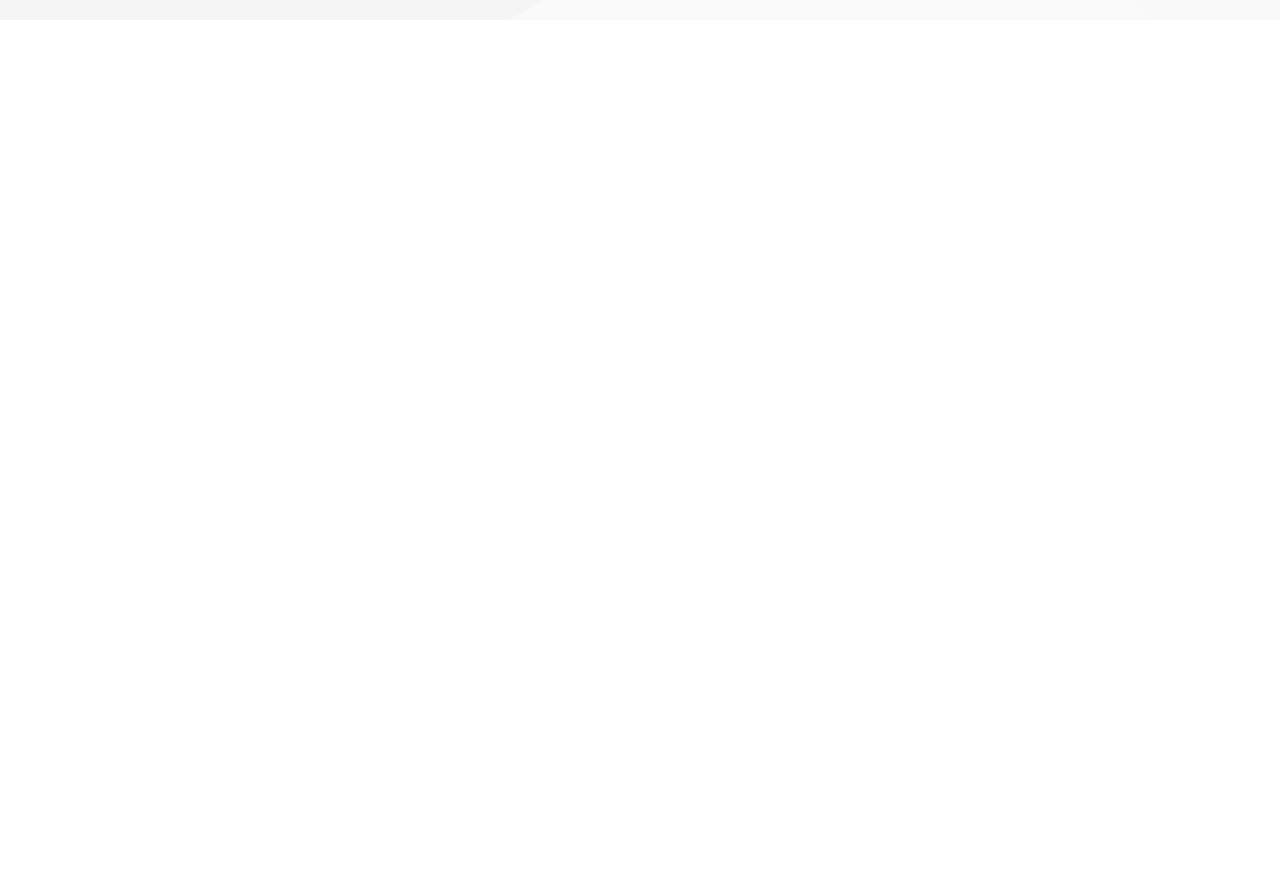
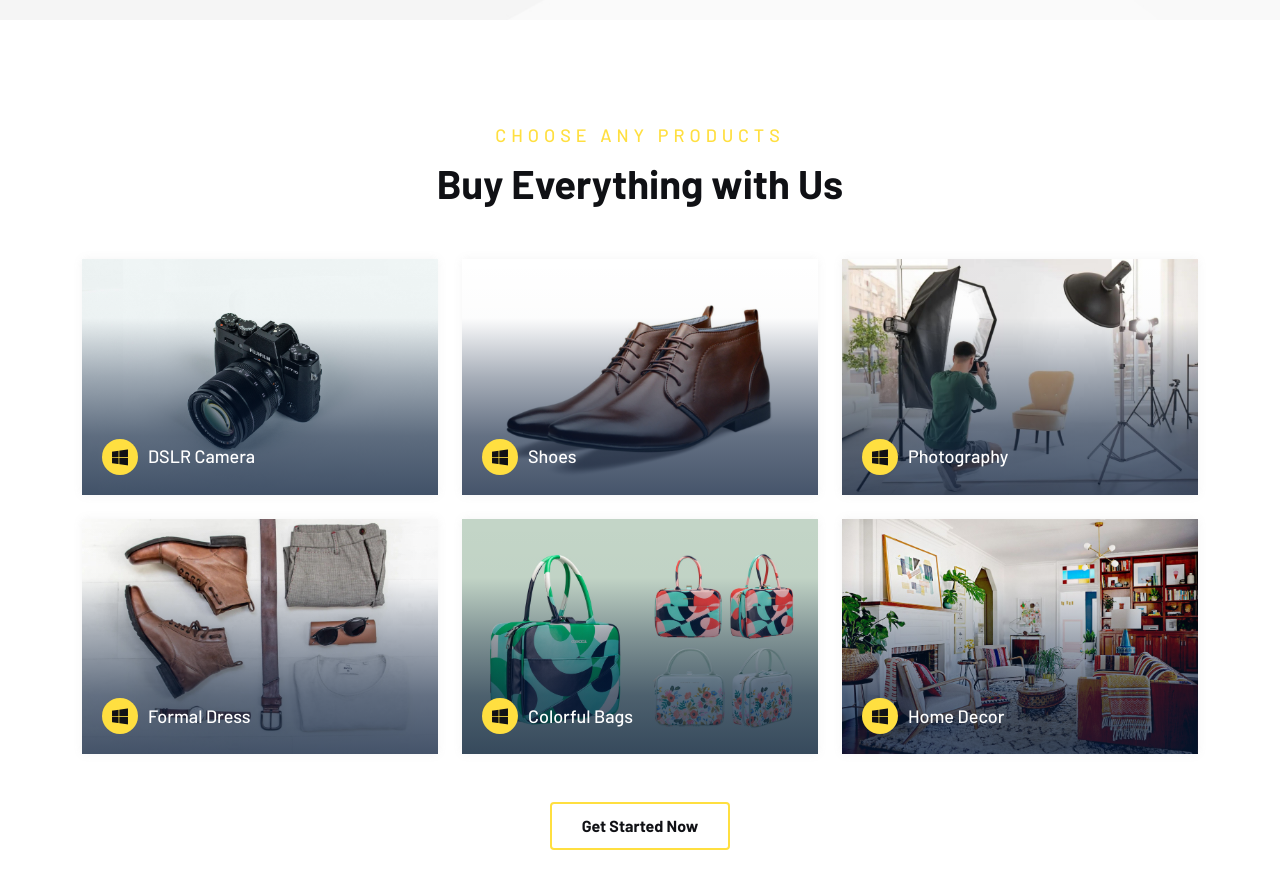
Before and after one commit to ReziMi/ecommerce-website, a React (Vite) app: page / in a window 1280 px wide. Shown: the part 860-1748 px from the top of the page. Before the commit the page ends 880 px from the top, so only its background shows below. Built offline with nearby package versions, Linux system fonts and the light colour scheme.

Commit message:
home category section added

```diff
--- a/src/home/Home.jsx
+++ b/src/home/Home.jsx
@@ -1,10 +1,14 @@
-import React from 'react'
-import Banner from './Banner'
+import React from "react";
+import Banner from "./Banner";
+import HomeCategory from "./HomeCategory";
 
 function Home() {
   return (
-    <Banner/>
-  )
+    <div>
+      <Banner />
+      <HomeCategory />
+    </div>
+  );
 }
 
-export default Home
+export default Home;
--- /dev/null
+++ b/src/home/HomeCategory.jsx
@@ -0,0 +1,85 @@
+import React from "react";
+import { Link } from "react-router-dom";
+const subTitle = "Choose Any Products";
+const title = "Buy Everything with Us";
+const btnText = "Get Started Now";
+
+const categoryList = [
+  {
+    imgUrl: "src/assets/images/category/01.jpg",
+    imgAlt: "category rajibraj91 rajibraj",
+    iconName: "icofont-brand-windows",
+    title: "DSLR Camera",
+  },
+  {
+    imgUrl: "src/assets/images/category/02.jpg",
+    imgAlt: "category rajibraj91 rajibraj",
+    iconName: "icofont-brand-windows",
+    title: "Shoes",
+  },
+  {
+    imgUrl: "src/assets/images/category/03.jpg",
+    imgAlt: "category rajibraj91 rajibraj",
+    iconName: "icofont-brand-windows",
+    title: "Photography",
+  },
+  {
+    imgUrl: "src/assets/images/category/04.jpg",
+    imgAlt: "category rajibraj91 rajibraj",
+    iconName: "icofont-brand-windows",
+    title: "Formal Dress",
+  },
+  {
+    imgUrl: "src/assets/images/category/05.jpg",
+    imgAlt: "category rajibraj91 rajibraj",
+    iconName: "icofont-brand-windows",
+    title: "Colorful Bags",
+  },
+  {
+    imgUrl: "src/assets/images/category/06.jpg",
+    imgAlt: "category rajibraj91 rajibraj",
+    iconName: "icofont-brand-windows",
+    title: "Home Decor",
+  },
+];
+
+function HomeCategory() {
+  return <div className="category-section style-4 padding-tb">
+    <div className="container">
+        {/* section header */}
+        <div className="section-header text-center">
+            <span className="subtitle">{subTitle}</span>
+            <h2 className="title">{title}</h2>
+        </div>
+        {/* section card */}
+        <div className="section-wrapper">
+            <div className="row g-4 justify-content-center row-cols-md-3 row-cols-sm-2 row-cols-1">
+                {
+                    categoryList.map((val, i)=>(<div key={i} className="col">
+                        <Link to="/shop" className="category-item">
+                            <div className="category-inner">
+                                {/* image tumbnail */}
+                                <div className="category-thumbnail">
+                                    <img src={val.imgUrl}/>
+                                </div>
+                                {/* content */}
+                                <div className="category-content">
+                                    <div className="cate-icon">
+                                        <i className={val.iconName}></i>
+                                    </div>
+                                    <Link to="/shop"><h6>{val.title}</h6></Link>
+                                </div>
+                            </div>
+                        </Link>
+                    </div>))
+                }
+            </div>
+            <div className="text-center mt-5">
+                <Link to="/shop" className="lab-btn"><span>{btnText}</span></Link>
+            </div>
+        </div>
+    </div>
+  </div>;
+}
+
+export default HomeCategory;
```
